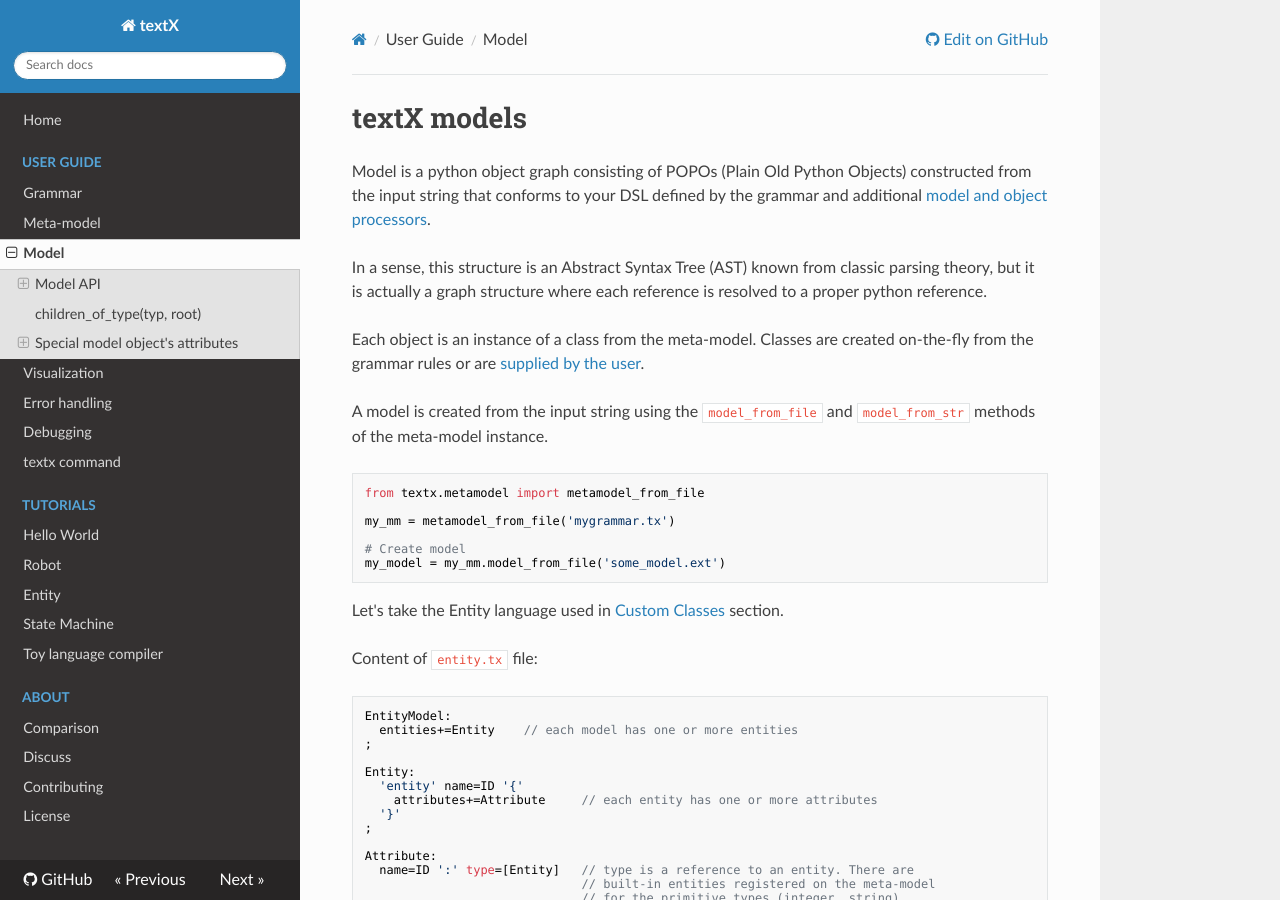
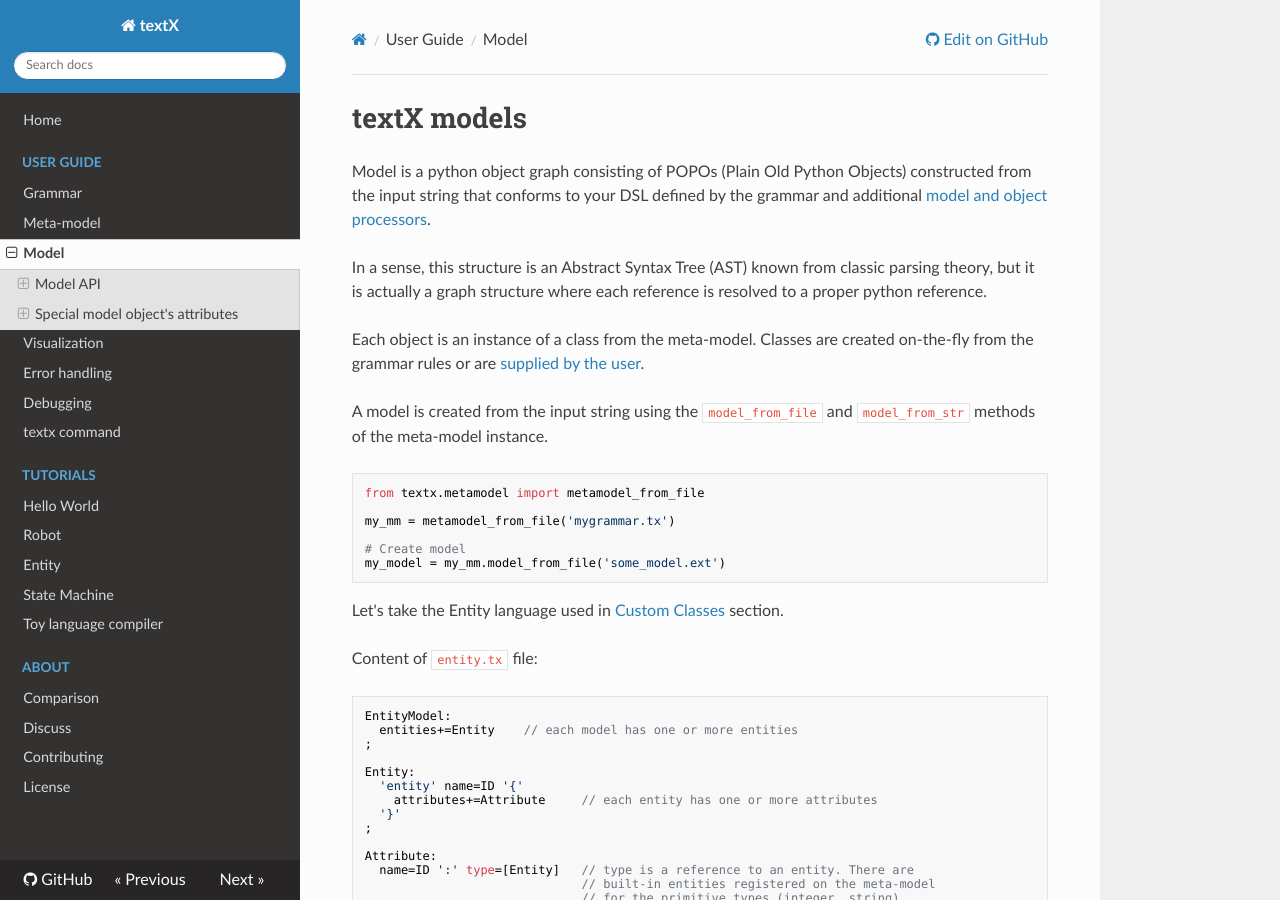
Before and after one commit to textX/textX, an MkDocs documentation site: the page built from docs/model.md, in a window 1280 px wide and 900 px high. Built offline with MkDocs 1.6.1, drawn with Linux system fonts in a browser that asks for light colours; nearby versions of some CDN libraries; old or Windows-style settings are respelled for this version of MkDocs.

Commit message:
Small typo fix.

```diff
--- a/docs/model.md
+++ b/docs/model.md
@@ -93,7 +93,7 @@
 Finds first object up the parent chain of the given type. If no parent of the
 given type exists `None` is returned.
 
-## `children_of_type(typ, root)`
+### `children_of_type(typ, root)`
 
 - `typ (str or python class)`: The type of the model object we are looking for.
 - `root (model object)`: Python model object which is the start of the search
```
